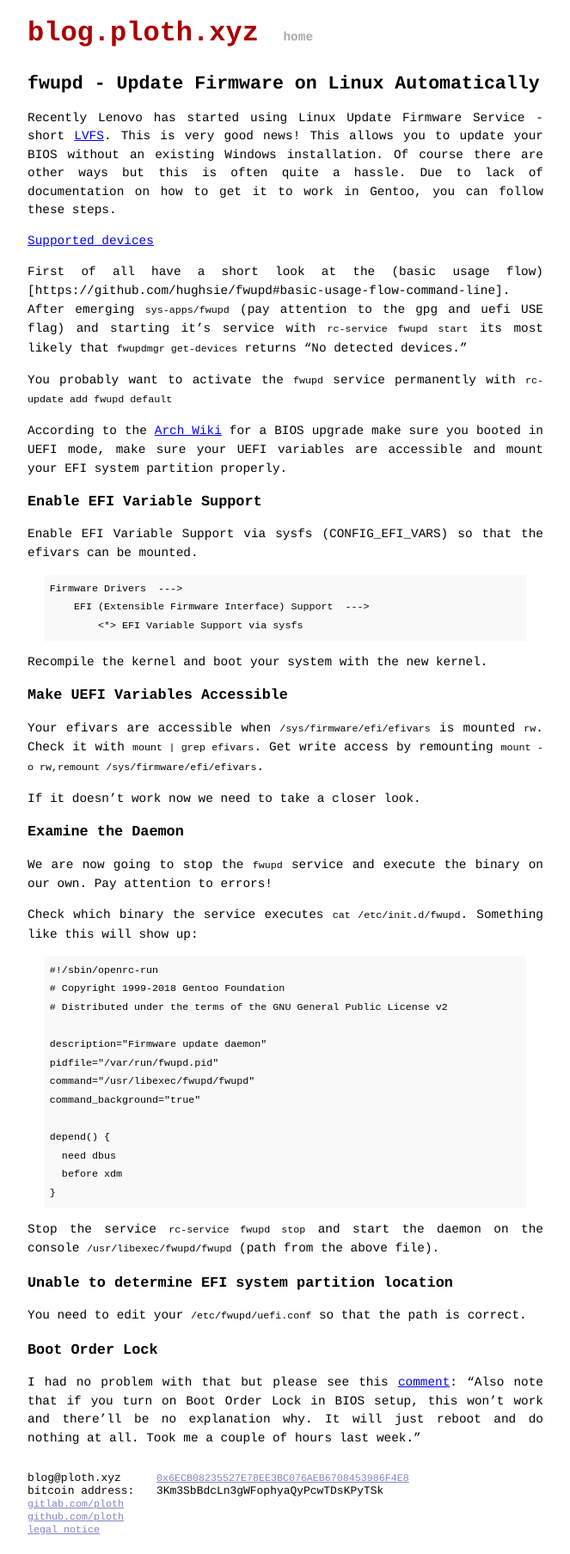
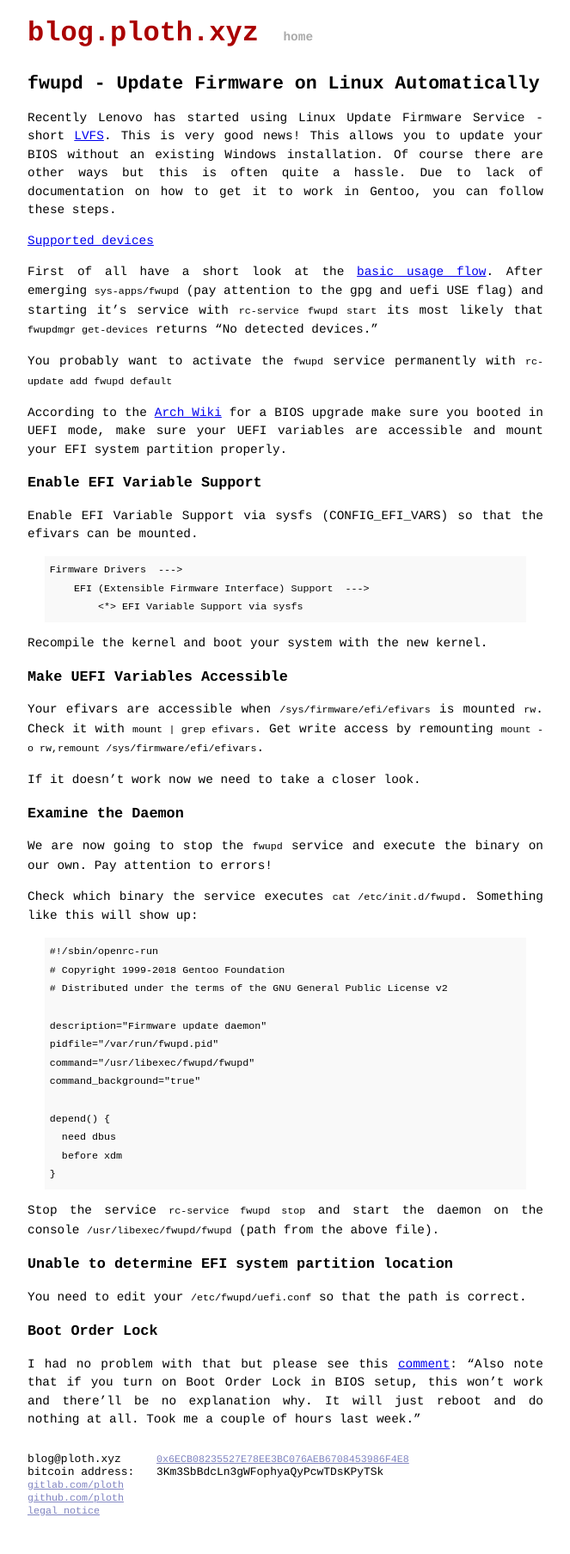
Before and after one commit to ploth/ploth.github.io, a Jekyll site: the page built from _posts/2018-08-23-fwupd-update-firmware-on-linux-automatic.md, in a window 1280 px wide. Shown: the whole page at 86% size, without its empty margins (308-971 px from the left). Built offline with Jekyll 4.4.1, drawn with Linux system fonts in a browser that asks for light colours; after the commit the page ends 1786 px from its top, so only the background shows below that.

Commit message:
Correct link

```diff
--- a/_posts/2018-08-23-fwupd-update-firmware-on-linux-automatic.md
+++ b/_posts/2018-08-23-fwupd-update-firmware-on-linux-automatic.md
@@ -13,8 +13,8 @@ it to work in Gentoo, you can follow these steps.
 
 [Supported devices](https://fwupd.org/lvfs/devicelist)
 
-First of all have a short look at the (basic usage
-flow)[https://github.com/hughsie/fwupd#basic-usage-flow-command-line]. After
+First of all have a short look at the [basic usage
+flow](https://github.com/hughsie/fwupd#basic-usage-flow-command-line). After
 emerging `sys-apps/fwupd` (pay attention to the gpg and uefi USE flag) and
 starting it's service with `rc-service fwupd start` its most likely that
 `fwupdmgr get-devices` returns "No detected devices."
```
